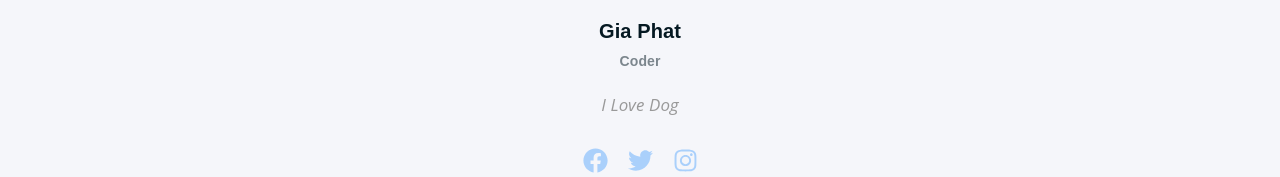
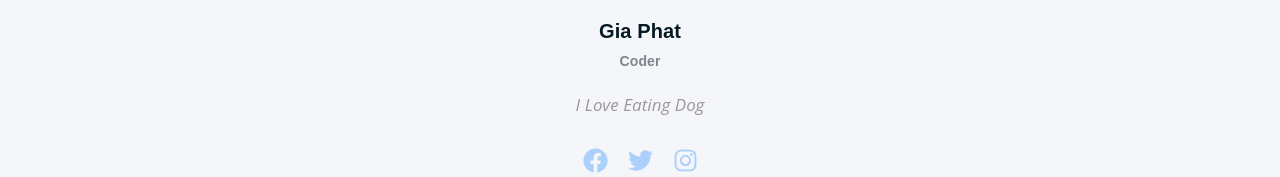
Before and after one commit to nguyenluongtrung/NOVOLO_V2, a React (Create React App) app in the folder frontend/: page /about-us in a window 1280 px wide. Shown: the part 2613-2790 px from the top of the page. Built offline with nearby package versions, Linux system fonts and the light colour scheme; grey boxes are pictures that could not be loaded.

Commit message:
Update text (Contact page)

```diff
--- a/frontend/src/pages/AboutUs/AboutUs.jsx
+++ b/frontend/src/pages/AboutUs/AboutUs.jsx
@@ -74,7 +74,7 @@ const moreTeamsData = [
     linkInstagram: "",
     linkTwitter: "",
     image: "",
-    description: "I Love Dog"
+    description: "I Love Eating Dog"
   },
   {
     name: "Van Toan",
```
